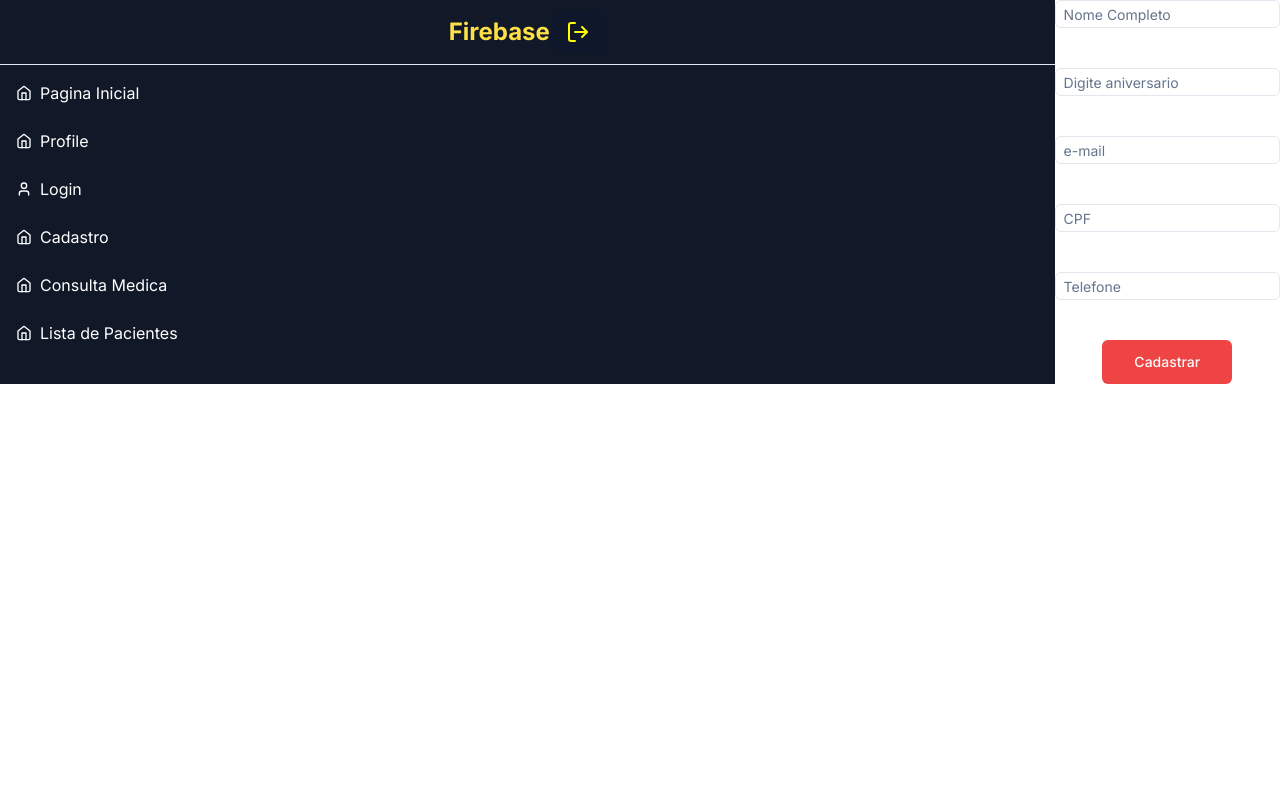
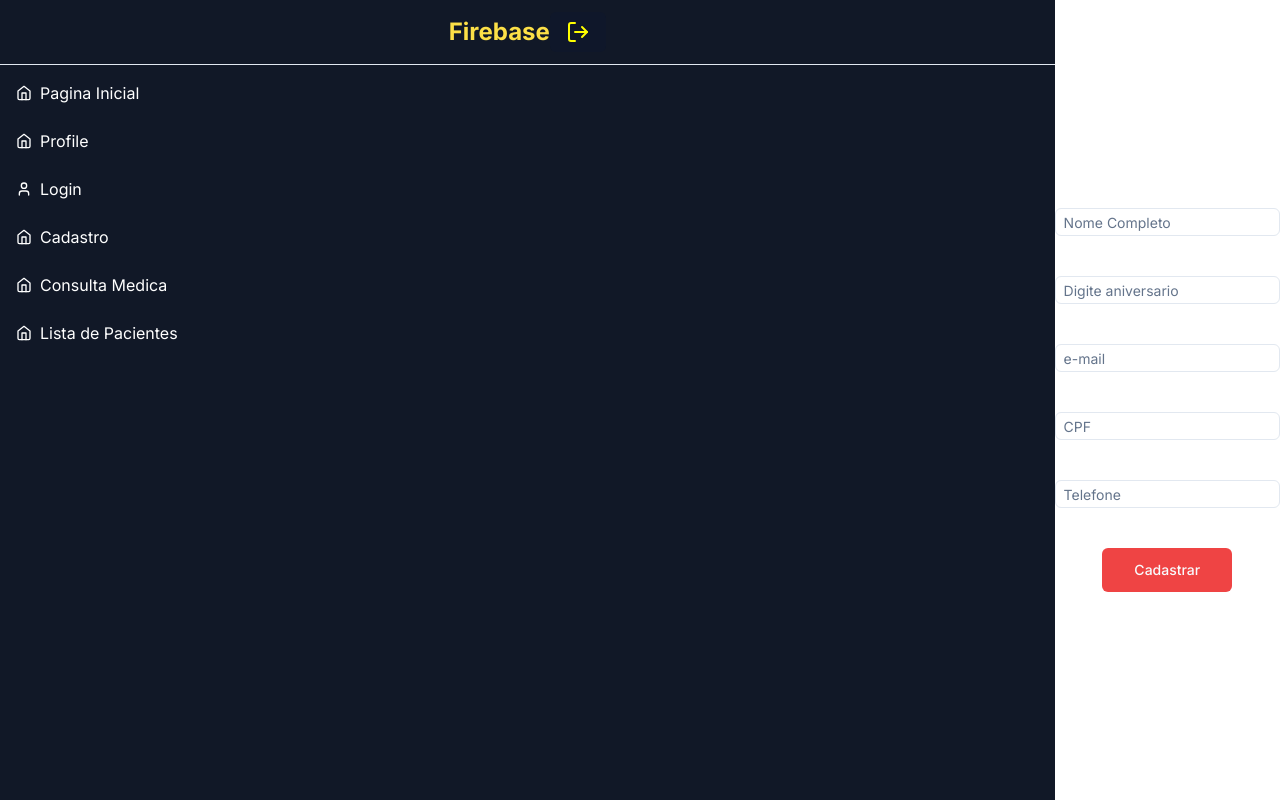
Before and after one commit to townsend10/firebase, a Next.js app: page /medicalCare in a window 1280 px wide. Built offline with nearby package versions, Linux system fonts and the light colour scheme; no server answers.

Commit message:
add center to medical form

```diff
--- a/app/(private)/medicalCare/_components/medic-form.tsx
+++ b/app/(private)/medicalCare/_components/medic-form.tsx
@@ -36,7 +36,7 @@
 
   console.log(onSubmit);
   return (
-    <div className="flex flex-col items-center">
+    <div className="flex flex-grow min-h-screen justify-center items-center">
       <form action={onSubmit}>
         <div className="mb-4">
           <FormInput
--- a/app/(private)/medicalCare/page.tsx
+++ b/app/(private)/medicalCare/page.tsx
@@ -2,7 +2,7 @@
 
 const MedicalCarePage = () => {
   return (
-    <div className="flex items-center justify-center flex-grow">
+    <div className="flex flex-grow">
       <MedicForm />
     </div>
   );
```
